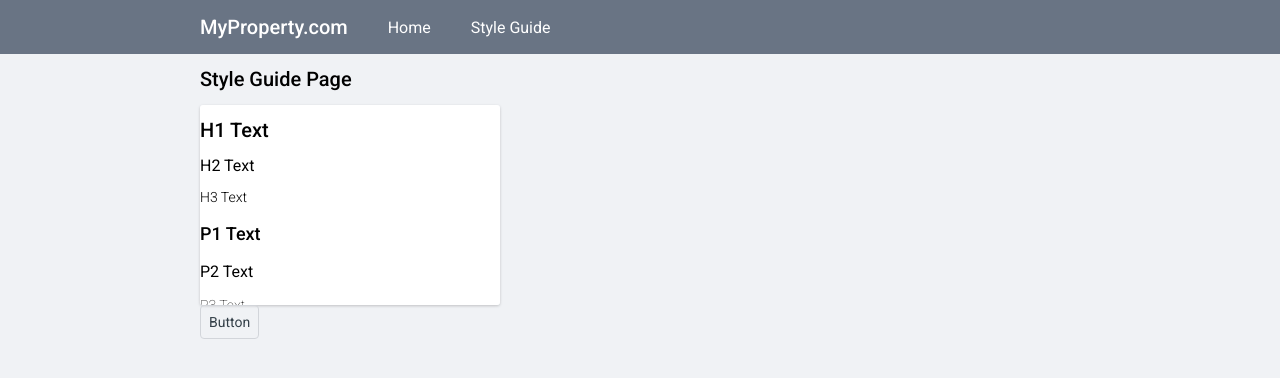
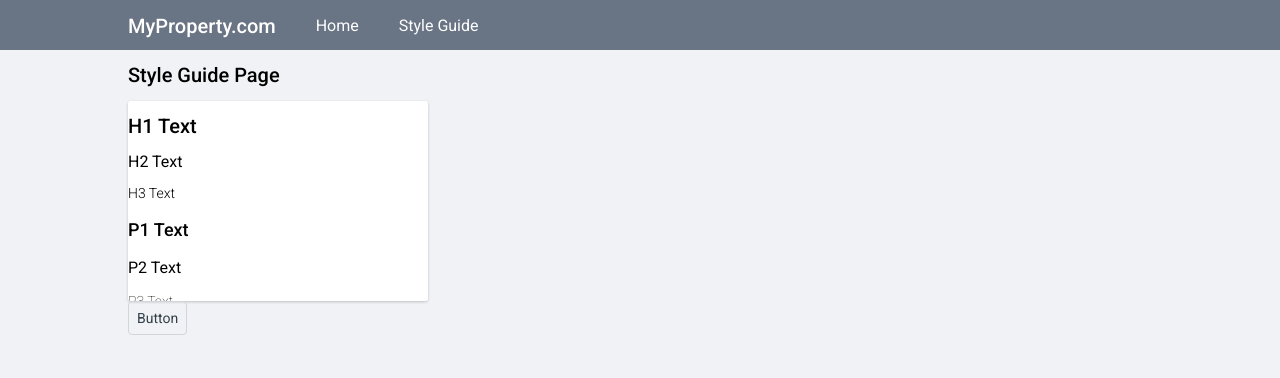
Before and after one commit to ttcode10/saved-property-list, a React (Create React App) app: page /styleguide in a window 1280 px wide. Shown: the top 378 px of the page. Built offline with nearby package versions, Linux system fonts and the light colour scheme.

Commit message:
💄 Iteration 1 / Adjusted styles to confine main content in page center

```diff
--- a/src/App.tsx
+++ b/src/App.tsx
@@ -6,7 +6,8 @@ import StyleGuide from './pages/StyleGuide/StyleGuide';
 import { Header } from './components';
 
 const Container = styled.div`
-  padding: 0 12.5rem;
+  width: 1024px;
+  margin: 0 auto;
 `;
 
 const App: React.FC = () => {
--- a/src/components/Header.tsx
+++ b/src/components/Header.tsx
@@ -5,13 +5,19 @@ import { color } from '../themes';
 import { H1Text, P2Text } from './Typography';
 
 const Container = styled.div`
+  background-color: ${color.greySecondary};
   height: 3.125rem;
+  box-sizing: border-box;
+`;
+
+const Content = styled.div`
   display: flex;
   flex: 1;
-  background-color: ${color.greySecondary};
   justify-content: flex-start;
   align-items: center;
-  padding: 0.125rem 12.5rem;
+  box-sizing: border-box;
+  width: 1024px;
+  margin: 0 auto;
 `;
 
 const MenuItem = styled(Link)`
@@ -26,6 +32,7 @@ const MenuItem = styled(Link)`
 
 const Header: React.FC = () => (
   <Container>
+    <Content>
       <MenuItem to="/">
         <H1Text>MyProperty.com</H1Text>
       </MenuItem>
@@ -35,6 +42,7 @@ const Header: React.FC = () => (
       <MenuItem to="/styleguide">
         <P2Text>Style Guide</P2Text>
       </MenuItem>
+    </Content>
   </Container>
 );
 
```
Lines whose indentation alone changed are shown as unchanged.
